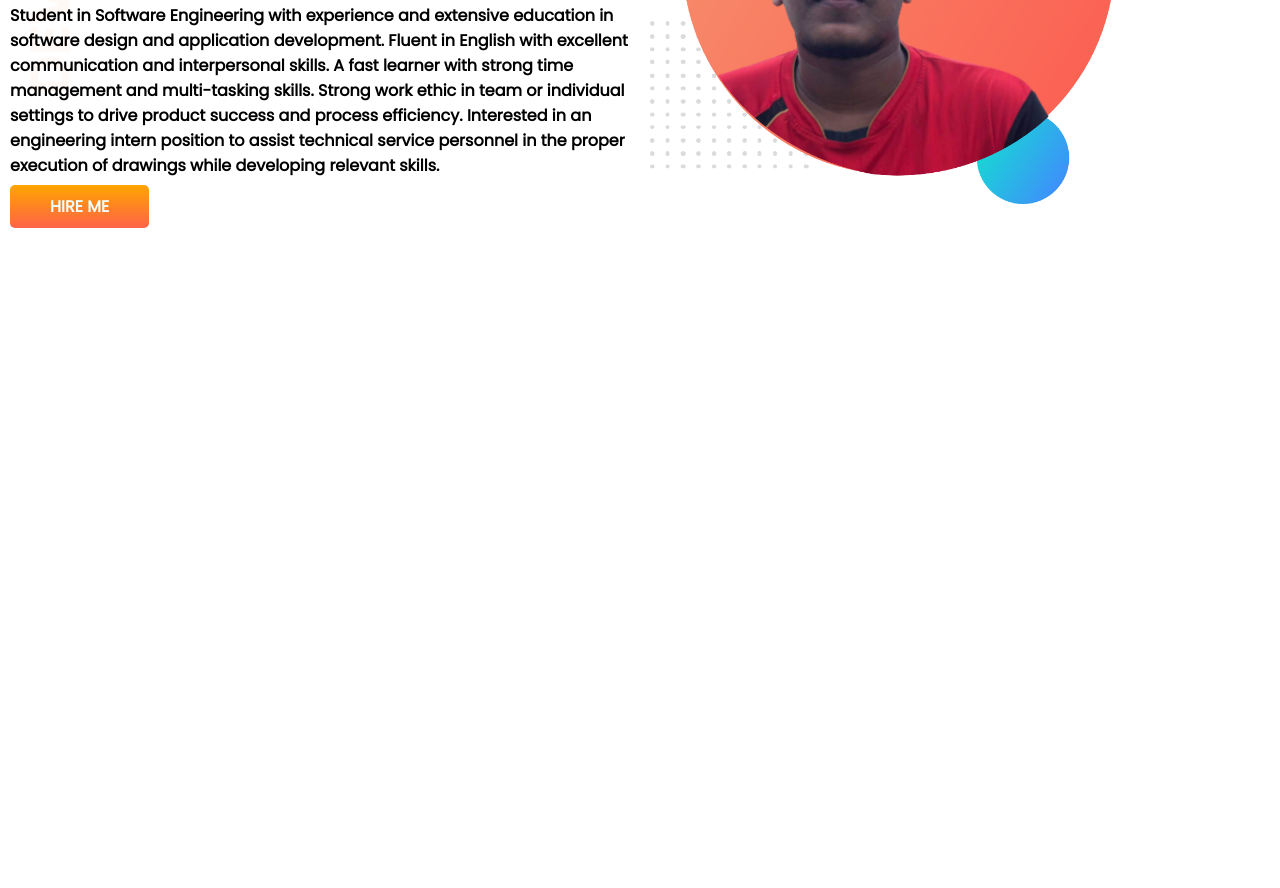
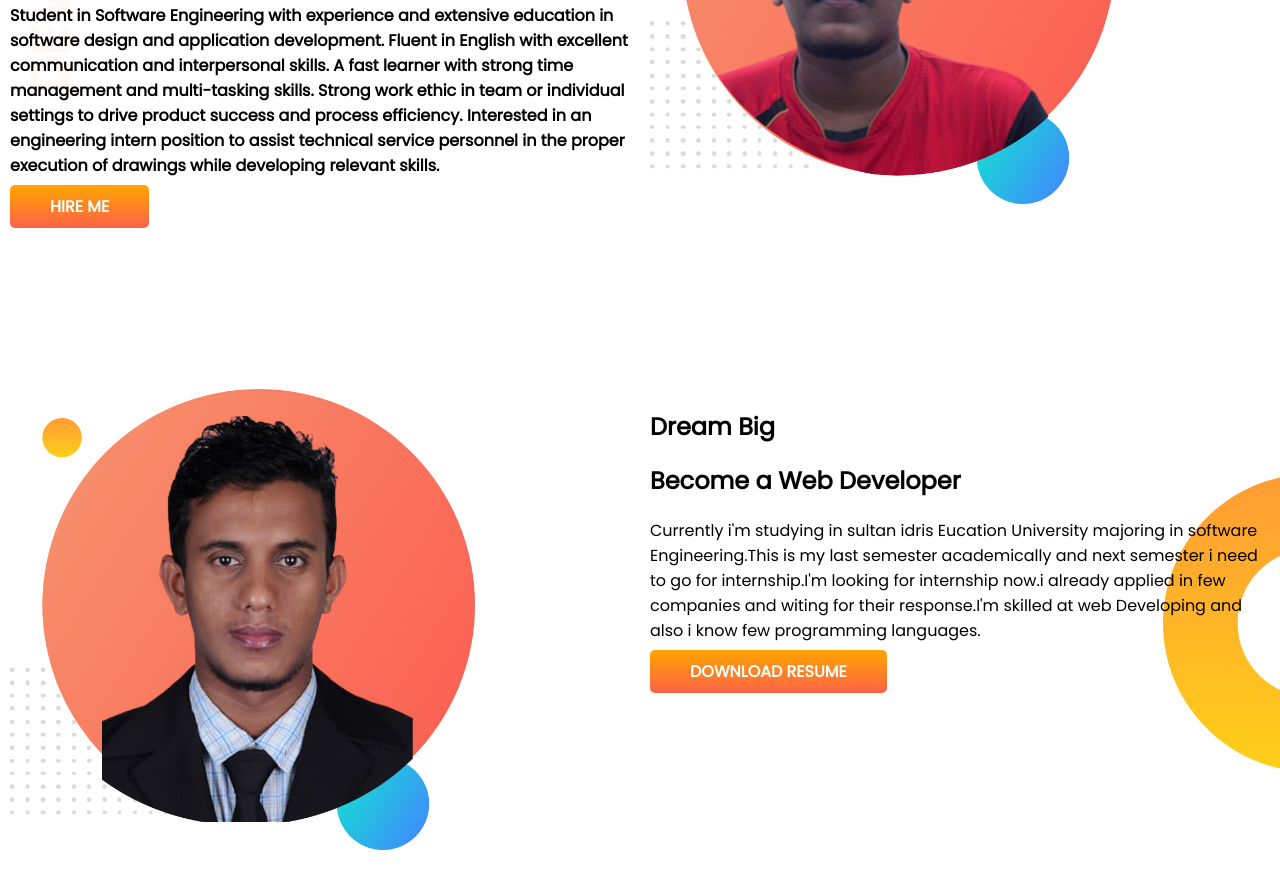
Before and after one commit to MazharulSWE/Module04, a plain HTML site: page index.html in a window 1280 px wide. Shown: the part 268-1156 px from the top of the page. Before the commit the page ends 800 px from the top, so only its background shows below. Drawn offline with Linux system fonts and the light colour scheme.

Commit message:
dream added

```diff
--- a/index.html
+++ b/index.html
@@ -28,5 +28,20 @@
  </div>
 </section>
 
+<section class="dream-big">
+      <div class="half-width">
+          <img src="images/mazhar2.png" alt="Mazharul Islam">
+      </div>
+      <div class="half-width">
+          <h1>Dream Big</h1>
+          <h2>Become a Web Developer</h2>
+          <p>
+              Currently i'm studying in sultan idris Eucation University majoring in software Engineering.This is my last semester academically and next semester i need to go for internship.I'm looking for internship now.i already applied in few companies and witing for their response.I'm skilled at web Developing and also i know few programming languages.
+          </p>
+          <a class="link-button" href="https://www.linkedin.com/in/mazharul24434" target="_blank"> <b>DOWNLOAD RESUME</b>
+         </a>
+      </div>
+</section>
+
 </body>
 </html>
--- a/style.css
+++ b/style.css
@@ -15,6 +15,7 @@ body {
 }
 section {
   display: flex;
+  margin-bottom: 150px;
 }
 .half-width {
   width: 50%;
@@ -36,3 +37,10 @@ section {
   background-image: url(images/top-banner.png);
   background-repeat: no-repeat;
 }
+.dream-big{
+    background-image: url(images/dream-bg.png);
+    background-repeat: no-repeat;
+    background-position: right;
+  }
+
+}
```
Also changed, not shown: images/mazhar2.png (added), images/my-bg.png (deleted).
